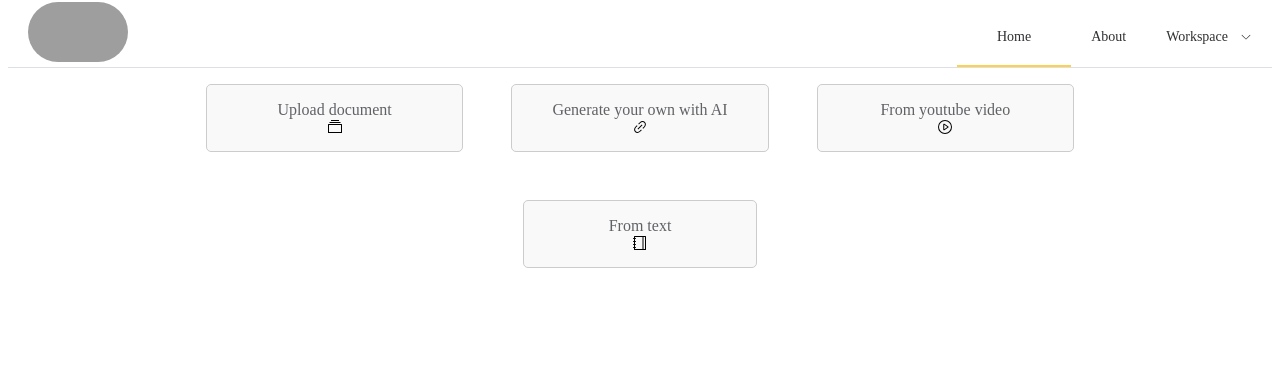
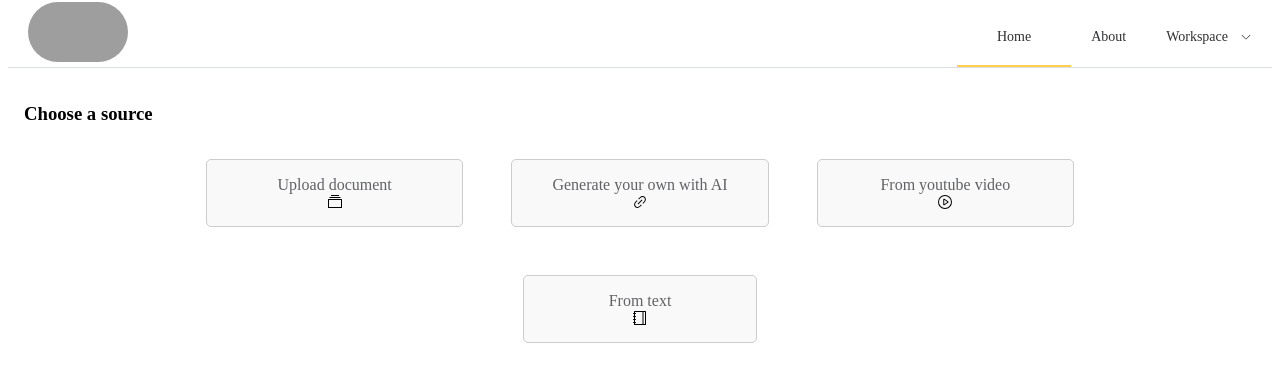
Before and after one commit to petrosrodinos/quizdram, a Nuxt app in the folder client/: page / in a window 1280 px wide. Shown: the top 382 px of the page. Built offline with nearby package versions, Linux system fonts and the light colour scheme; grey boxes are pictures that could not be loaded.

Commit message:
handling options

```diff
--- a/client/components/create-quiz/create-quiz.vue
+++ b/client/components/create-quiz/create-quiz.vue
@@ -1,13 +1,69 @@
 <script lang="ts" setup>
-import { ref } from "vue";
+import { ref, defineAsyncComponent, watch } from "vue";
+import { ArrowLeft } from "@element-plus/icons-vue";
 
-const active = ref(0);
+const step = ref(0);
+const selectedOption = ref("");
+
+const steps: any = [
+  {
+    title: "Choose a source",
+    component: "step1",
+  },
+  {
+    title: "Type your source",
+    component: "step2",
+  },
+  {
+    title: "Create quiz",
+    component: "step3",
+  },
+];
+
+const components: any = {
+  step1: defineAsyncComponent(() => import("./step1.vue")),
+  step2: defineAsyncComponent(() => import("./step2/index.vue")),
+  // step3: defineAsyncComponent(() => import("./step3.vue")),
+};
+
+const handleOptionClick = (option: string) => {
+  selectedOption.value = option;
+  step.value++;
+  console.log(selectedOption.value);
+};
+
+const handleGoBack = () => {
+  if (step.value > 0) step.value -= 1;
+};
 </script>
 
 <template>
   <div class="create-quiz-container">
-    <CreateQuizStep1 />
+    <h3>{{ steps[step].title }}</h3>
+    <component
+      :option="selectedOption"
+      @onOptionClick="handleOptionClick"
+      :is="components[steps[step].component]"
+    />
+
+    <div class="step-buttons">
+      <el-button @click="handleGoBack" v-if="step > 0" type="danger" :icon="ArrowLeft"
+        >Back</el-button
+      >
+    </div>
   </div>
 </template>
 
-<style scoped></style>
+<style scoped>
+.create-quiz-container {
+  padding: 1rem;
+}
+
+.step-buttons {
+  display: flex;
+  justify-content: space-between;
+  margin-top: 1rem;
+  max-width: 800px;
+  margin: 0 auto;
+}
+</style>
--- a/client/components/create-quiz/step1.vue
+++ b/client/components/create-quiz/step1.vue
@@ -1,29 +1,29 @@
 <script lang="ts" setup>
 import { Files, VideoPlay, Notebook, Link } from "@element-plus/icons-vue";
-import { ref } from "vue";
+import { ref, defineEmits } from "vue";
 
-const active = ref(0);
+const emit = defineEmits(["onOptionClick"]);
 
-const next = () => {
-  if (active.value++ > 2) active.value = 0;
+const handleOptionClick = (option: string) => {
+  emit("onOptionClick", option);
 };
 </script>
 
 <template>
   <div class="options-container">
-    <div class="option-item">
+    <div @click="handleOptionClick('doc')" class="option-item">
       <el-text class="mx-1" size="large">Upload document</el-text>
       <el-icon><Files /></el-icon>
     </div>
-    <div class="option-item">
+    <div @click="handleOptionClick('ai')" class="option-item">
       <el-text class="mx-1" size="large">Generate your own with AI</el-text>
       <el-icon><Link /></el-icon>
     </div>
-    <div class="option-item">
+    <div @click="handleOptionClick('video')" class="option-item">
       <el-text class="mx-1" size="large">From youtube video</el-text>
       <el-icon><VideoPlay /></el-icon>
     </div>
-    <div class="option-item">
+    <div @click="handleOptionClick('text')" class="option-item">
       <el-text class="mx-1" size="large">From text</el-text>
       <el-icon><Notebook /></el-icon>
     </div>
--- /dev/null
+++ b/client/components/create-quiz/step2/ai.vue
@@ -0,0 +1,9 @@
+<script lang="ts" setup>
+import { ref } from "vue";
+</script>
+
+<template>
+  <h1>ai</h1>
+</template>
+
+<style scoped></style>
--- /dev/null
+++ b/client/components/create-quiz/step2/custom.vue
@@ -0,0 +1,9 @@
+<script lang="ts" setup>
+import { ref } from "vue";
+</script>
+
+<template>
+  <h1>custom</h1>
+</template>
+
+<style scoped></style>
--- /dev/null
+++ b/client/components/create-quiz/step2/index.vue
@@ -0,0 +1,23 @@
+<script lang="ts" setup>
+import { defineAsyncComponent } from "vue";
+
+defineProps<{
+  option: string;
+}>();
+
+const options: any = {
+  custom: defineAsyncComponent(() => import("./custom.vue")),
+  ai: defineAsyncComponent(() => import("./ai.vue")),
+  text: defineAsyncComponent(() => import("./text.vue")),
+  video: defineAsyncComponent(() => import("./video.vue")),
+};
+</script>
+
+<template>
+  <div>
+    <component :is="options[option]" />
+    <!-- <h2><CreateQuizStep2Ai /></h2> -->
+  </div>
+</template>
+
+<style scoped></style>
--- /dev/null
+++ b/client/components/create-quiz/step2/text.vue
@@ -0,0 +1,9 @@
+<script lang="ts" setup>
+import { ref } from "vue";
+</script>
+
+<template>
+  <h1>text</h1>
+</template>
+
+<style scoped></style>
--- /dev/null
+++ b/client/components/create-quiz/step2/video.vue
@@ -0,0 +1,9 @@
+<script lang="ts" setup>
+import { ref } from "vue";
+</script>
+
+<template>
+  <h1>video</h1>
+</template>
+
+<style scoped></style>
```
